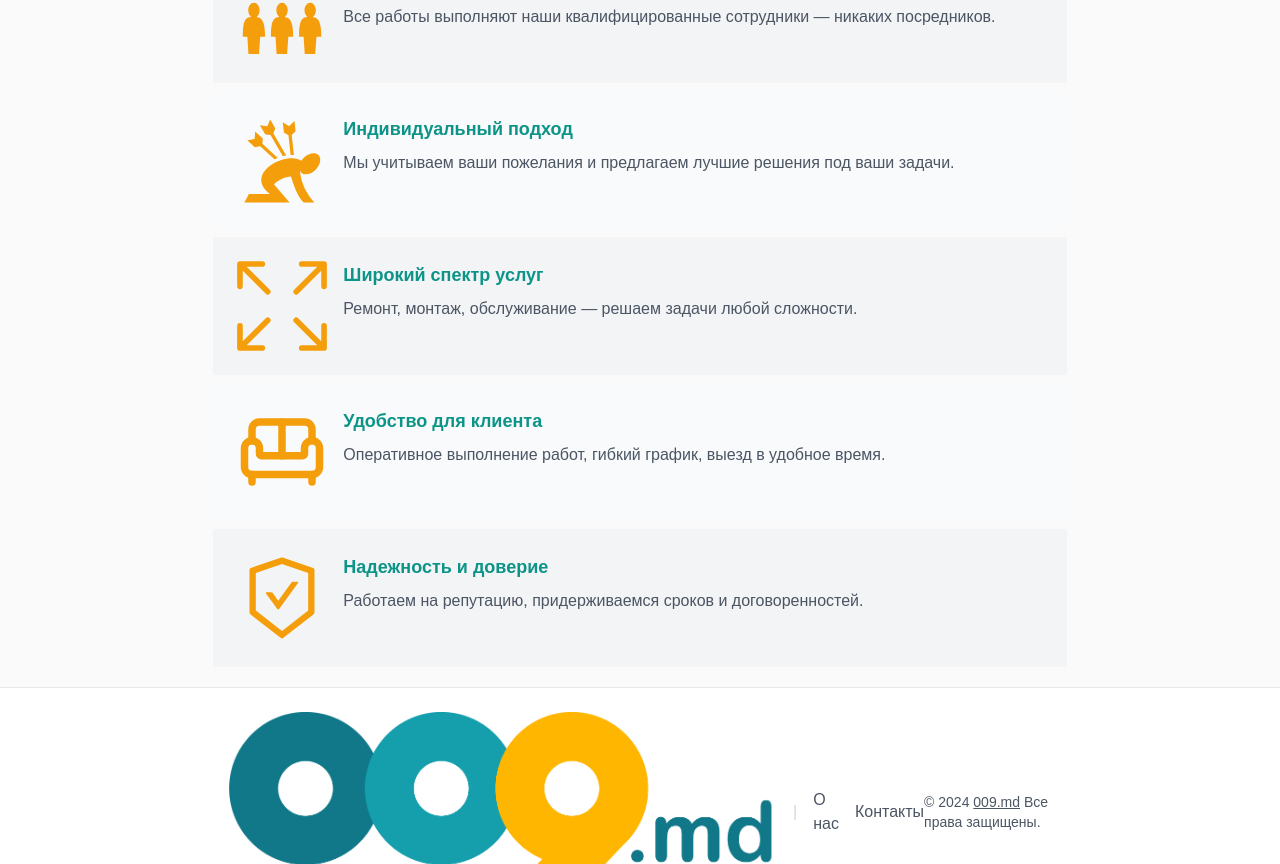
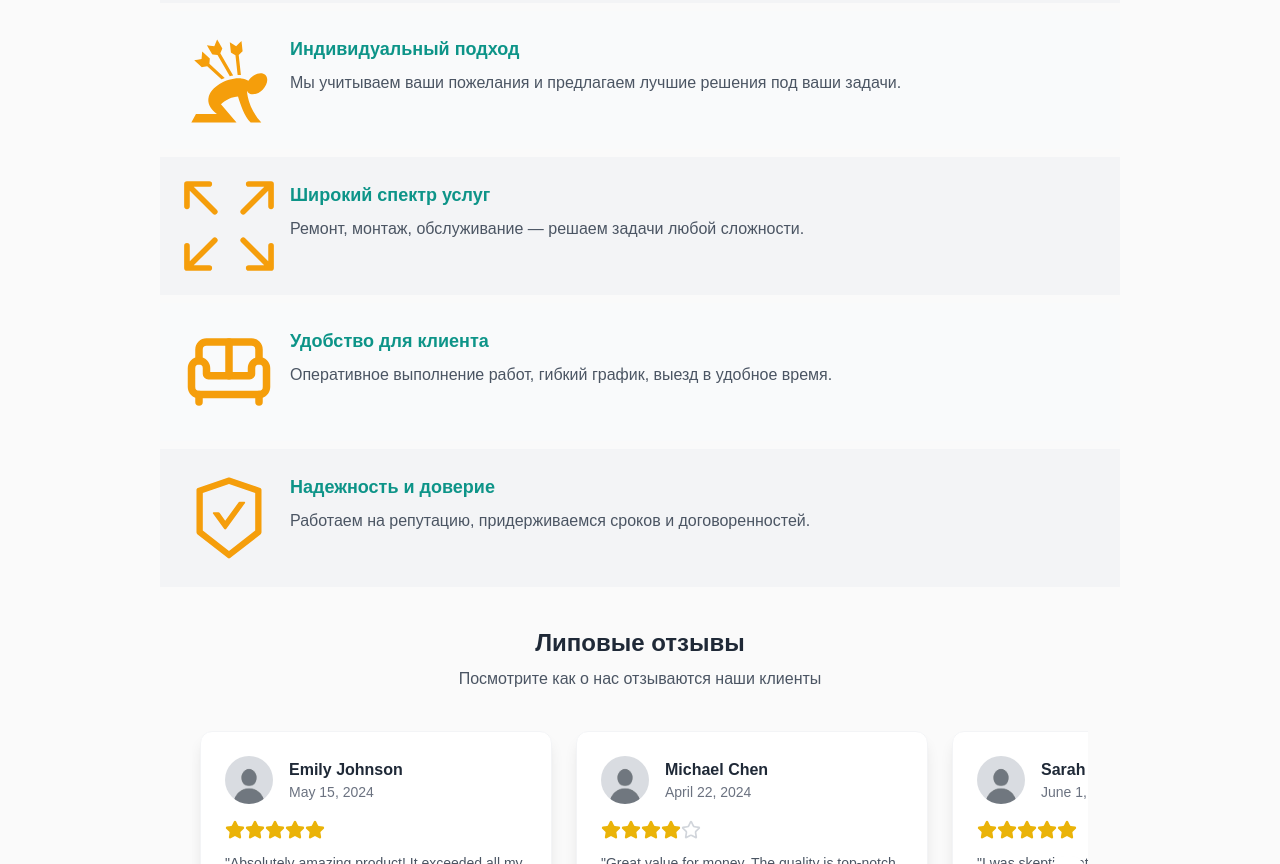
Before and after one commit to broccolipro/task-app, a Next.js app: page / in a window 1280 px wide. Shown: the part 1936-2800 px from the top of the page. Built offline with nearby package versions, Linux system fonts and the light colour scheme; what @ant-design/nextjs-registry would draw is missing.

Commit message:
просто коммит

```diff
--- a/src/app/[home-components]/Footer.tsx
+++ b/src/app/[home-components]/Footer.tsx
@@ -9,7 +9,7 @@ export default function Footer() {
             <div
                 className="container mx-auto px-4 flex flex-col md:flex-row justify-between items-center text-gray-600 lg:w-8/12">
                 <div className="flex items-center space-x-4">
-                    <Logo size={16}/>
+                    <Logo size={'1/2'}/>
                     <span className="text-gray-300">|</span>
                     <Link href="#" className="hover:text-gray-800">О нас</Link>
                     <Link href="#" className="hover:text-gray-800">Контакты</Link>
--- a/src/app/[home-components]/Logo.tsx
+++ b/src/app/[home-components]/Logo.tsx
@@ -1,13 +1,15 @@
 import React from "react";
+import Image from 'next/image'
 
-
-export default function Logo({size}) {
+export default function Logo({className}: props) {
     return (
-        <div className={`w-${size}`} >
-            <a href="/public">
-                <img src="/logo-v3.png" alt=""/>
-            </a>
-        </div>
+        <a href="/">
+            <Image src="/logo-v3.png" alt="" width={80} height={80} className={className}/>
+        </a>
 
     )
 }
+
+type props = {
+    className: string
+}
--- /dev/null
+++ b/src/app/[home-components]/Reviews.tsx
@@ -0,0 +1,177 @@
+'use client'
+
+import React, {useState, useRef} from 'react';
+import {ChevronLeft, ChevronRight, Star} from 'lucide-react';
+
+const reviews = [
+    {
+        id: 1,
+        name: 'Emily Johnson',
+        rating: 5,
+        date: 'May 15, 2024',
+        text: 'Absolutely amazing product! It exceeded all my expectations and solved my problem perfectly.',
+        avatar: '/api/placeholder/50/50',
+        photos: ['/api/placeholder/100/100', '/api/placeholder/100/100', '/api/placeholder/100/100', '/api/placeholder/100/100']
+    },
+    {
+        id: 2,
+        name: 'Michael Chen',
+        rating: 4,
+        date: 'April 22, 2024',
+        text: 'Great value for money. The quality is top-notch and the customer service was exceptional.',
+        avatar: '/api/placeholder/50/50',
+        photos: ['/api/placeholder/100/100', '/api/placeholder/100/100', '/api/placeholder/100/100', '/api/placeholder/100/100']
+    },
+    {
+        id: 3,
+        name: 'Sarah Rodriguez',
+        rating: 5,
+        date: 'June 1, 2024',
+        text: 'I was skeptical at first, but this product has completely transformed my daily routine.',
+        avatar: '/api/placeholder/50/50',
+        photos: ['/api/placeholder/100/100', '/api/placeholder/100/100', '/api/placeholder/100/100', '/api/placeholder/100/100']
+    },
+    {
+        id: 4,
+        name: 'David Kim',
+        rating: 4,
+        date: 'March 10, 2024',
+        text: 'Solid performance and great design. Would definitely recommend to anyone looking for a reliable solution.',
+        avatar: '/api/placeholder/50/50',
+        photos: ['/api/placeholder/100/100', '/api/placeholder/100/100', '/api/placeholder/100/100', '/api/placeholder/100/100']
+    },
+    {
+        id: 5,
+        name: 'Anna Petrova',
+        rating: 5,
+        date: 'May 5, 2024',
+        text: 'Incredible product that delivers exactly what it promises. Couldn\'t be happier!',
+        avatar: '/api/placeholder/50/50',
+        photos: ['/api/placeholder/100/100', '/api/placeholder/100/100', '/api/placeholder/100/100', '/api/placeholder/100/100']
+    }
+];
+
+const ReviewCarousel = () => {
+    const [currentIndex, setCurrentIndex] = useState(0);
+    const carouselRef = useRef(null);
+
+    const scrollLeft = () => {
+        if (carouselRef.current) {
+            const scrollAmount = carouselRef.current.offsetWidth;
+            carouselRef.current.scrollLeft -= scrollAmount;
+            setCurrentIndex(prev => Math.max(0, prev - 1));
+        }
+    };
+
+    const scrollRight = () => {
+        if (carouselRef.current) {
+            const scrollAmount = carouselRef.current.offsetWidth;
+            carouselRef.current.scrollLeft += scrollAmount;
+            setCurrentIndex(prev => Math.min(reviews.length - 1, prev + 1));
+        }
+    };
+
+    const renderStars = (rating) => {
+        return Array.from({length: 5}, (_, index) => (
+            <Star
+                key={index}
+                className={`w-5 h-5 ${index < rating ? 'text-yellow-500' : 'text-gray-300'}`}
+                fill={index < rating ? 'currentColor' : 'none'}
+            />
+        ));
+    };
+
+    return (
+        <div className="w-full max-w-4xl mx-auto relative my-10">
+            {/*<div className="w-10/12 mx-auto">*/}
+            {/*    <svg id="Background" xmlns="http://www.w3.org/2000/svg" viewBox="0 0 314.88 43.01"*/}
+            {/*         className="fill-none stroke-black stroke-[6px]">*/}
+            {/*        <path d="M.72,40.08L150,3.08l164.22,37" className="stroke-tint stroke-[6px]"/>*/}
+            {/*    </svg>*/}
+            {/*</div>*/}
+            <div className="text-center mb-6">
+                <h2 className="text-2xl font-bold text-gray-800">Липовые отзывы</h2>
+                <p className="text-gray-600 mt-2">Посмотрите как о нас отзываются наши клиенты</p>
+            </div>
+
+            <div className="relative">
+                {/* Scroll Left Button */}
+                {currentIndex > 0 && (
+                    <button
+                        onClick={scrollLeft}
+                        className="absolute left-0 top-1/2 -translate-y-1/2 z-10 bg-white shadow-md rounded-full p-2 hover:bg-gray-100"
+                    >
+                        <ChevronLeft className="w-6 h-6 text-gray-700"/>
+                    </button>
+                )}
+
+                {/* Scroll Right Button */}
+                {currentIndex < reviews.length - 1 && (
+                    <button
+                        onClick={scrollRight}
+                        className="absolute right-0 top-1/2 -translate-y-1/2 z-10 bg-white shadow-md rounded-full p-2 hover:bg-gray-100"
+                    >
+                        <ChevronRight className="w-6 h-6 text-gray-700"/>
+                    </button>
+                )}
+
+                {/* Reviews Carousel */}
+                <div
+                    ref={carouselRef}
+                    className="flex overflow-x-scroll scroll-smooth no-scrollbar space-x-6 py-4 px-2"
+                    style={{
+                        scrollSnapType: 'x mandatory',
+                        WebkitOverflowScrolling: 'touch'
+                    }}
+                >
+                    {reviews.map((review) => (
+                        <div
+                            key={review.id}
+                            className="flex-shrink-0 flex flex-col space-y-3 w-[22rem] bg-white shadow-lg rounded-xl p-6 border border-gray-100 scroll-snap-align-start"
+                        >
+                            {/* Review Header */}
+                            <div className='flex-grow' >
+                                <div className="flex items-center mb-4">
+                                    <img
+                                        src={'/user.jpg'}
+                                        alt={review.name}
+                                        className="w-12 h-12 rounded-full mr-4"
+                                    />
+                                    <div>
+                                        <h3 className="font-semibold text-gray-800">{review.name}</h3>
+                                        <p className="text-sm text-gray-500">{review.date}</p>
+                                    </div>
+                                </div>
+
+                                {/* Star Rating */}
+                                <div className="flex mb-3">
+                                    {renderStars(review.rating)}
+                                </div>
+
+                                {/* Review Text */}
+                                <p className="text-gray-600 text-sm leading-relaxed">
+                                    "{review.text}"
+                                </p>
+                            </div>
+
+                            <div className="flex space-x-2 mt-auto">
+                                {review.photos.map((photo, index) => (
+                                    <img
+                                        key={index}
+                                        src={photo}
+                                        alt={`Review photo ${index + 1}`}
+                                        className="w-16 h-16 object-cover rounded-md"
+                                    />
+                                ))}
+                            </div>
+
+                        </div>
+
+                    ))}
+                </div>
+            </div>
+        </div>
+    );
+};
+
+export default ReviewCarousel;
--- /dev/null
+++ b/src/app/login/page.tsx
@@ -0,0 +1,7 @@
+
+
+export default function () {
+    return (
+        <div className={'text-6xl font-bold'}>Login</div>
+    )
+}
--- a/src/app/page.tsx
+++ b/src/app/page.tsx
@@ -4,18 +4,21 @@ import CategoryList from "@/app/[home-components]/CategoryList";
 import Next from "@/app/[home-components]/Next";
 import Steps from "@/app/[home-components]/Steps";
 import Discount from "@/app/[home-components]/Discount";
+import Reviews from "@/app/[home-components]/Reviews";
 
 export default function Home() {
 
     return (
-        <div className='lg:w-8/12 m-auto'>
+        <div className='lg:w-9/12 m-auto'>
             <section className=' p-3 flex flex-col items-center'>
                 <p className='text-4xl break-words whitespace-normal text-center font-nunito font-[800] text-gray-600'>
                     Чем вам помочь?</p>
                 <p className='text-center mt-1 text-2sm leading-5 text-gray-600'>
                     Профессиональные услуги по монтажу, ремонту, обслуживанию и др.
                 </p>
-                <img src="/rest.png" alt="" className='w-9/12 aspect-auto'/>
+                <span className='my-4 mt-6'>
+                    <img src="/main-image2.png" alt="" className='w-10/12 aspect-auto mx-auto'/>
+               </span>
             </section>
             <section>
                 <Steps />
@@ -34,6 +37,9 @@ export default function Home() {
             <section className='my-5'>
                 <WhyWe/>
             </section>
+            <section>
+                <Reviews />
+            </section>
 
         </div>
 
```
Also changed, not shown: src/app/[home-components]/Header.tsx (+37 -4 lines), public/main-image2.png (added), public/user.jpg (added).
